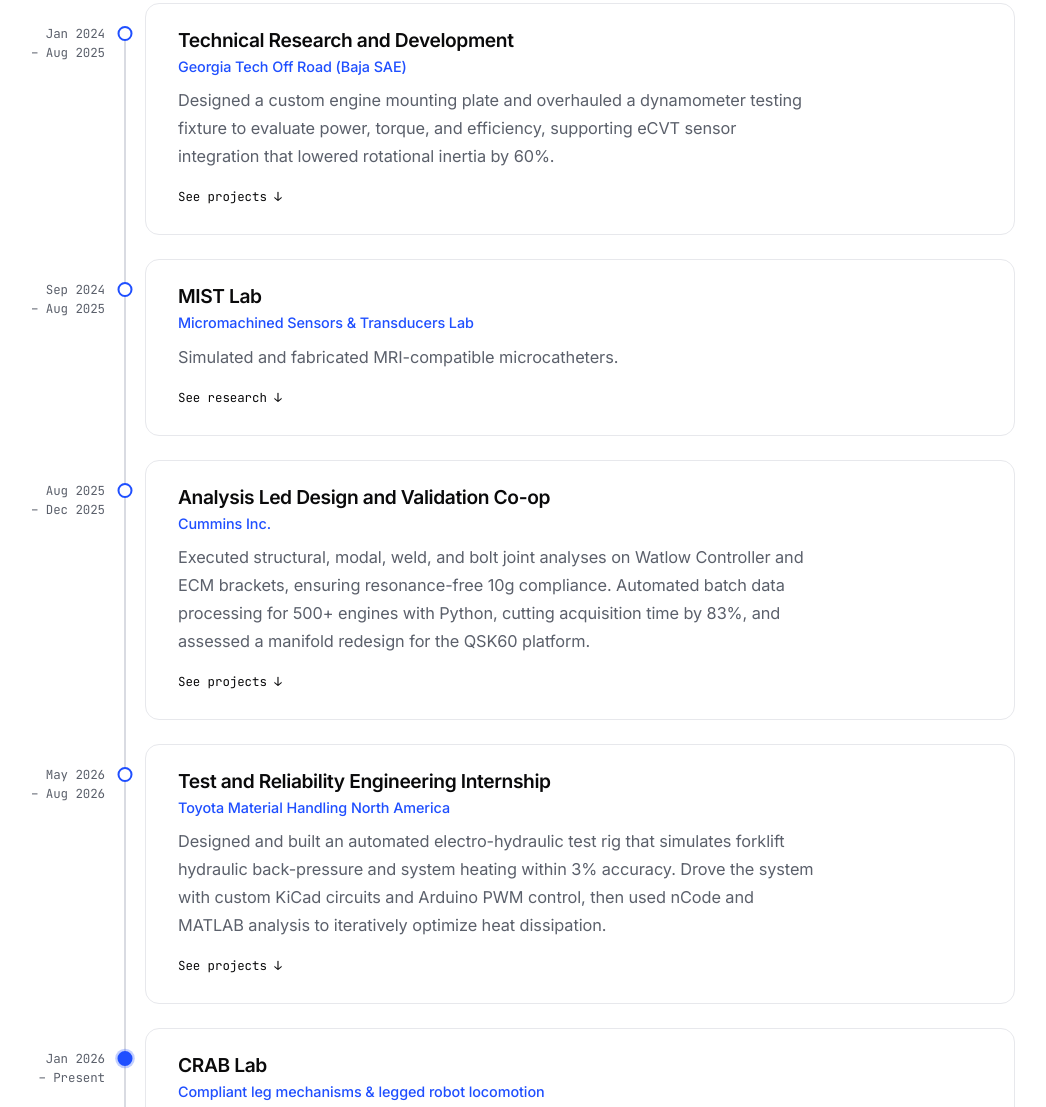
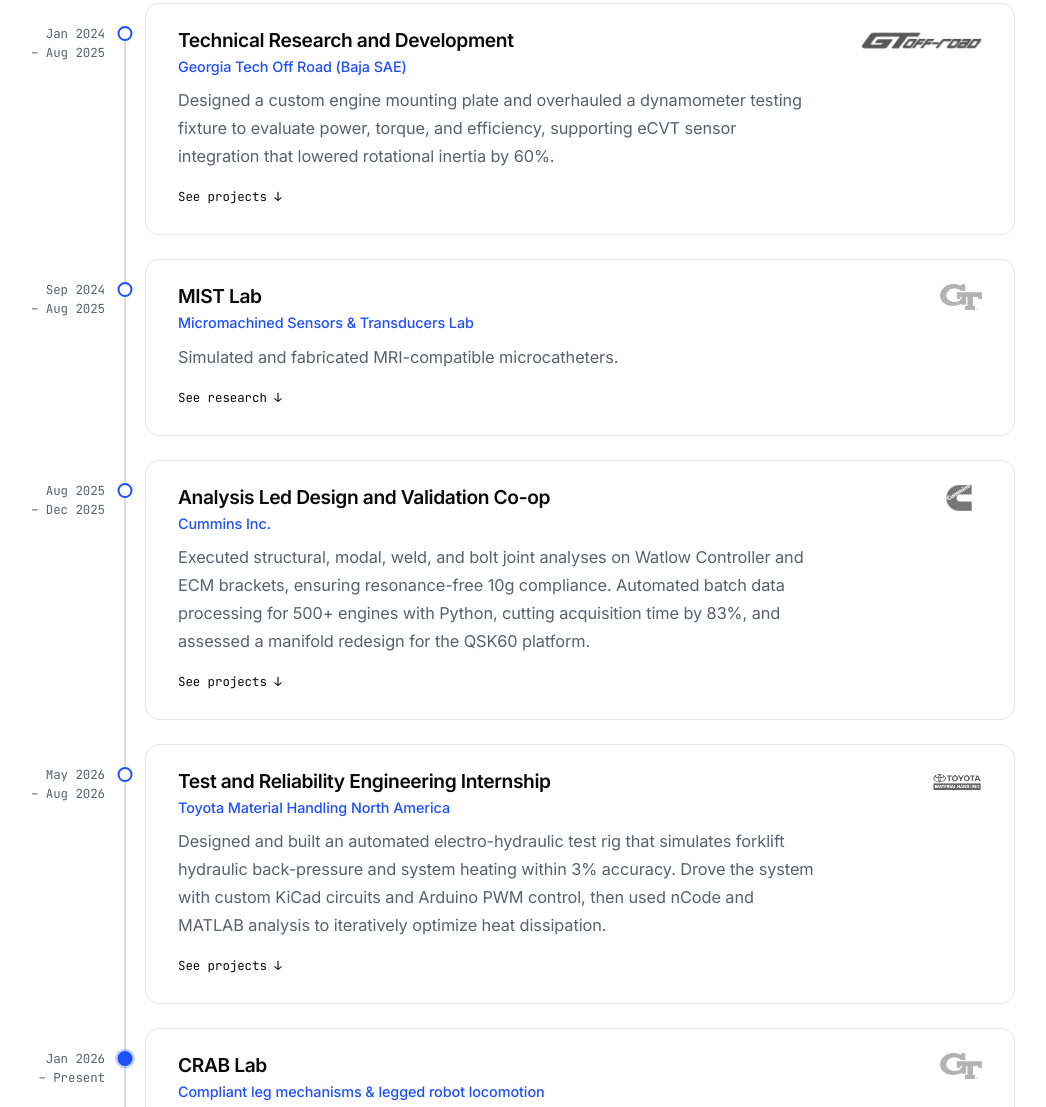
Before and after one commit to alisab05/engineering_portfolio, a plain HTML site: page index.html in a window 1280 px wide. Shown: the part 1160-2267 px from the top of the page, without its empty margins (185-1231 px from the left). Drawn offline with Linux system fonts and the light colour scheme.

Commit message:
Add org logos to timeline; drop BS/MS from hero tag
- Tesla, GT Off-Road, Cummins, Toyota, and Georgia Tech logos on timeline cards
- Muted gray logos that turn full color on hover
- Hero tag now reads "Mechanical Engineering & Robotics - Georgia Tech"

Co-Authored-By: Claude Sonnet 5.5 <noreply@anthropic.com>

```diff
--- a/css/style.css
+++ b/css/style.css
@@ -1225,3 +1225,25 @@ p + .content-list,
 .tl-item--soon .tl-card { border-style: dashed; }
 .tl-item--soon .tl-rail::after { border-style: dashed; border-color: var(--color-accent); }
 .tl-item--soon:hover .tl-rail::after { background: #fff; box-shadow: none; }
+
+/* Organization logos on timeline cards: small, muted, full color on hover */
+.tl-card { position: relative; }
+.tl-card__logo {
+  position: absolute;
+  top: var(--space-3);
+  right: var(--space-4);
+  height: 26px;
+  width: auto;
+  max-width: 120px;
+  object-fit: contain;
+  filter: grayscale(1);
+  opacity: 0.7;
+  transition: filter 0.3s ease, opacity 0.3s ease;
+}
+.tl-card__logo--multiply { mix-blend-mode: multiply; }
+.tl-card:hover .tl-card__logo { filter: none; opacity: 1; }
+.tl-card__role, .tl-card__org { padding-right: 140px; }
+@media (max-width: 640px) {
+  .tl-card__logo { position: static; display: block; margin-bottom: var(--space-1); }
+  .tl-card__role, .tl-card__org { padding-right: 0; }
+}
--- a/index.html
+++ b/index.html
@@ -34,7 +34,7 @@
         <div class="hero__inner">
           <div class="reveal">
             <div class="hero__tags">
-              <div class="hero__status">BS/MS Mechanical Engineering &amp; Robotics · Georgia Tech</div>
+              <div class="hero__status">Mechanical Engineering &amp; Robotics · Georgia Tech</div>
               <div class="hero__status hero__status--soon">Incoming Analysis Engineering Intern at Tesla · Spring 2027</div>
             </div>
             <h1 class="hero__name">Ali Sabbagh<span>.</span></h1>
@@ -78,6 +78,7 @@
             <div class="tl-date">Jan 2024<br>&ndash; Aug 2025</div>
             <div class="tl-rail"></div>
             <a class="tl-card" href="#personal">
+              <img class="tl-card__logo" src="images/GT-Off-Road-Logo.png" alt="Georgia Tech Off-Road logo">
               <div class="tl-card__role">Technical Research and Development</div>
               <div class="tl-card__org">Georgia Tech Off Road (Baja SAE)</div>
               <p class="tl-card__text">Designed a custom engine mounting plate and overhauled a dynamometer testing fixture to evaluate power, torque, and efficiency, supporting eCVT sensor integration that lowered rotational inertia by 60%.</p>
@@ -89,6 +90,7 @@
             <div class="tl-date">Sep 2024<br>&ndash; Aug 2025</div>
             <div class="tl-rail"></div>
             <a class="tl-card" href="#mist">
+              <img class="tl-card__logo" src="images/GT-Logo.png" alt="Georgia Tech logo">
               <div class="tl-card__role">MIST Lab</div>
               <div class="tl-card__org">Micromachined Sensors &amp; Transducers Lab</div>
               <p class="tl-card__text">Simulated and fabricated MRI-compatible microcatheters.</p>
@@ -100,6 +102,7 @@
             <div class="tl-date">Aug 2025<br>&ndash; Dec 2025</div>
             <div class="tl-rail"></div>
             <a class="tl-card" href="#cummins">
+              <img class="tl-card__logo" src="images/Cummins-Logo.png" alt="Cummins logo">
               <div class="tl-card__role">Analysis Led Design and Validation Co-op</div>
               <div class="tl-card__org">Cummins Inc.</div>
               <p class="tl-card__text">Executed structural, modal, weld, and bolt joint analyses on Watlow Controller and ECM brackets, ensuring resonance-free 10g compliance. Automated batch data processing for 500+ engines with Python, cutting acquisition time by 83%, and assessed a manifold redesign for the QSK60 platform.</p>
@@ -111,6 +114,7 @@
             <div class="tl-date">May 2026<br>&ndash; Aug 2026</div>
             <div class="tl-rail"></div>
             <a class="tl-card" href="#toyota">
+              <img class="tl-card__logo tl-card__logo--multiply" src="images/Toyota_Material_Handling_Logo.jpg" alt="Toyota Material Handling logo">
               <div class="tl-card__role">Test and Reliability Engineering Internship</div>
               <div class="tl-card__org">Toyota Material Handling North America</div>
               <p class="tl-card__text">Designed and built an automated electro-hydraulic test rig that simulates forklift hydraulic back-pressure and system heating within 3% accuracy. Drove the system with custom KiCad circuits and Arduino PWM control, then used nCode and MATLAB analysis to iteratively optimize heat dissipation.</p>
@@ -122,6 +126,7 @@
             <div class="tl-date">Jan 2026<br>&ndash; Present</div>
             <div class="tl-rail"></div>
             <a class="tl-card" href="#crab">
+              <img class="tl-card__logo" src="images/GT-Logo.png" alt="Georgia Tech logo">
               <div class="tl-card__role">CRAB Lab</div>
               <div class="tl-card__org">Compliant leg mechanisms &amp; legged robot locomotion</div>
               <p class="tl-card__text">Designing compliant leg mechanisms to analyze robotic locomotion across complex terrain.</p>
@@ -134,6 +139,7 @@
             <div class="tl-rail"></div>
             <div class="tl-card tl-card--static">
               <span class="tl-card__badge">Incoming &middot; Spring 2027</span>
+              <img class="tl-card__logo" src="images/Tesla-Logo.png" alt="Tesla logo">
               <div class="tl-card__role">Analysis Engineering Intern</div>
               <div class="tl-card__org">Tesla &middot; Crash Structures Analysis Team</div>
             </div>
```
Also changed, not shown: images/GT-Logo.png (added), images/GT-Off-Road-Logo.png (added), images/Tesla-Logo.png (added).
